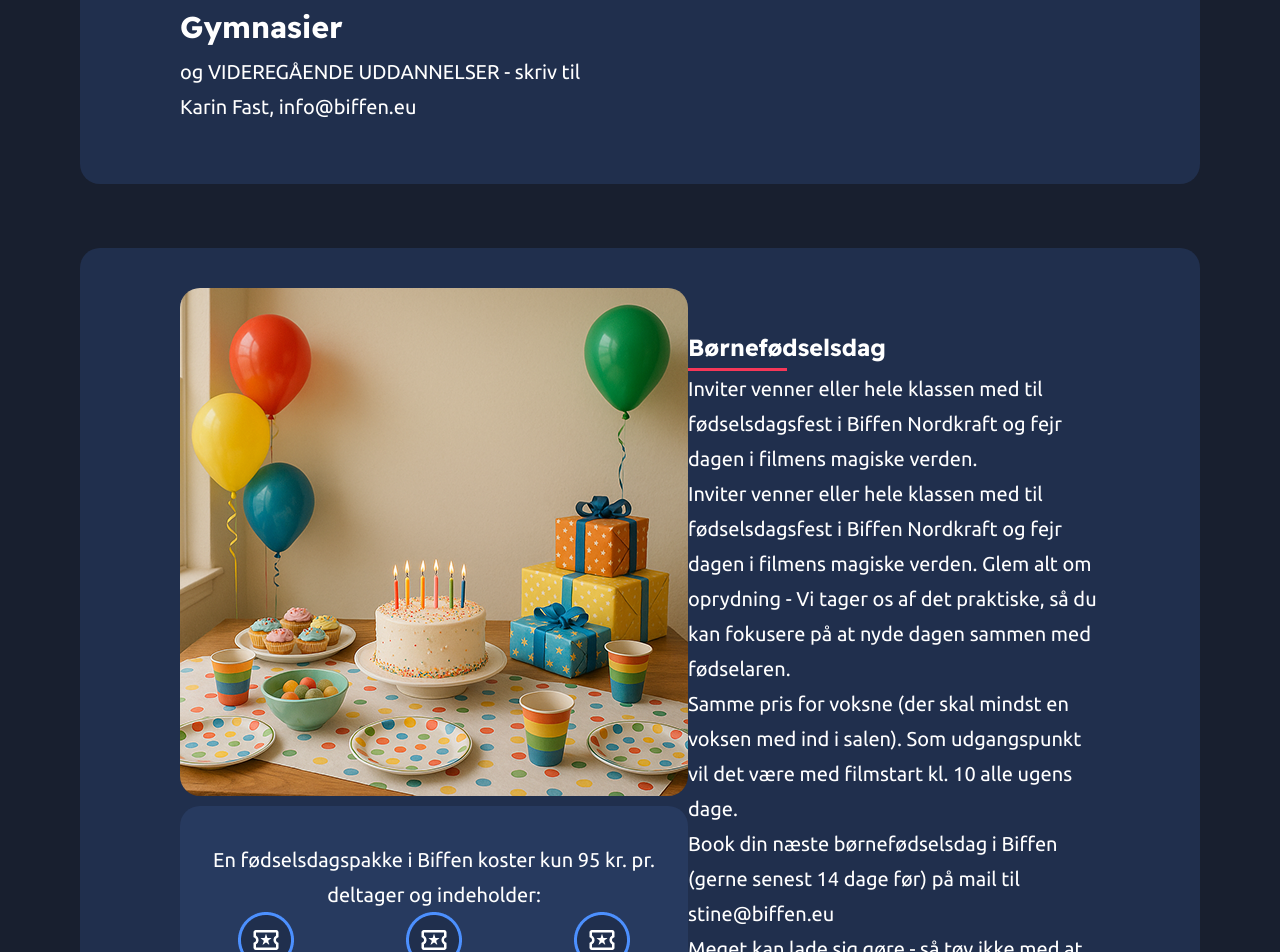
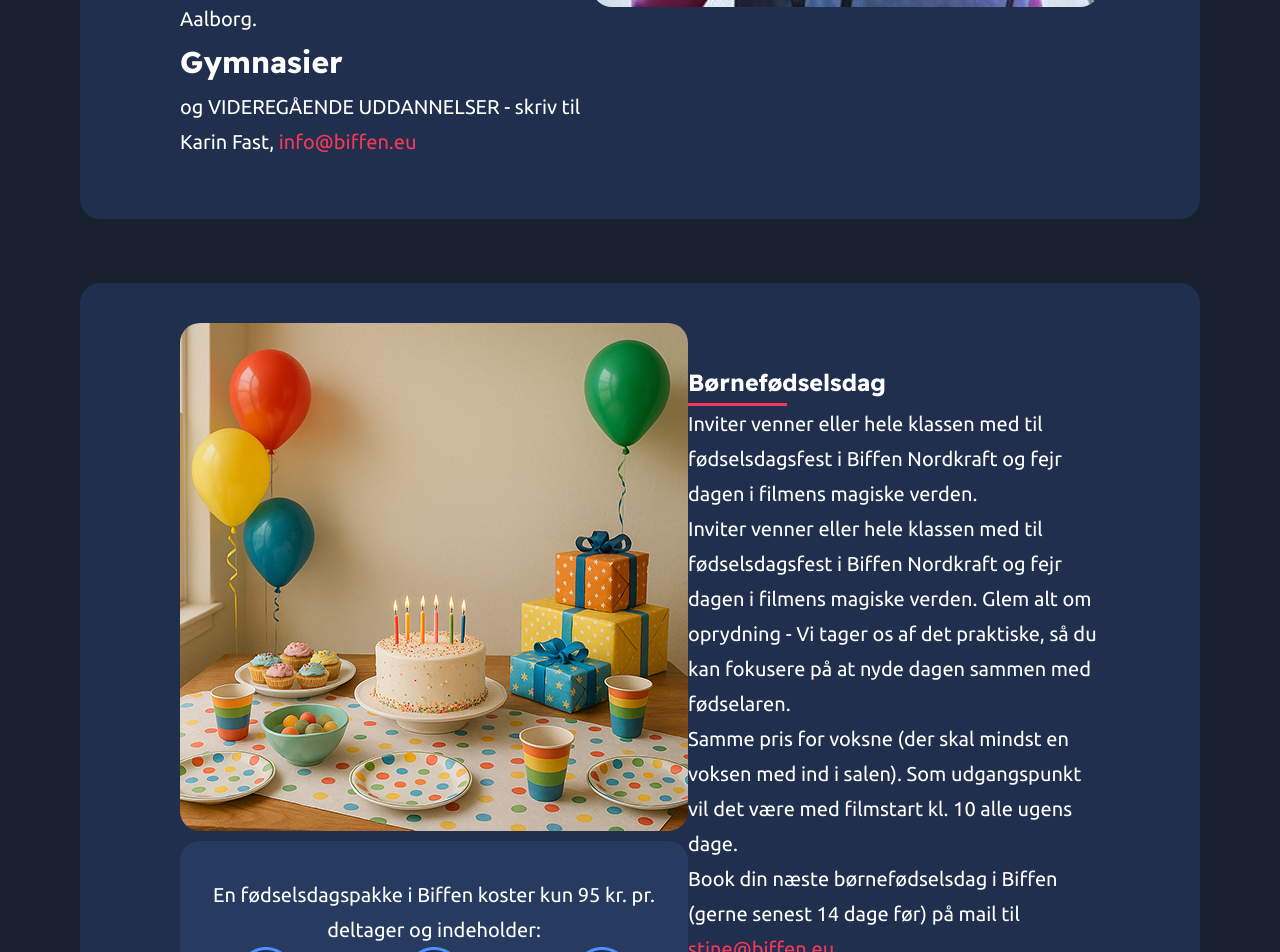
Before and after one commit to rasmussoender/MMD4-Biffen, a Nuxt app: page /book-en-sal in a window 1280 px wide. Shown: the part 1540-2492 px from the top of the page. Built offline with nearby package versions, Linux system fonts and the light colour scheme.

Commit message:
Update book-en-sal.vue

```diff
--- a/pages/book-en-sal.vue
+++ b/pages/book-en-sal.vue
@@ -17,6 +17,7 @@ import Header from '@/components/Header.vue';
     <p>Både private og virksomheder kan leje biografsal og café til arrangementer og events.</p>
     <p>Digitalt udstyr til film, billeder og lyd af enhver art og i bedste kvalitet forefindes, ligesom caféen kan benyttes til afholdelse af forskellige typer arrangementer. Salen kan også benyttes til forelæsninger, debat eller andet.</p>
     <p>Biffen tilbyder desuden samarbejder med virksomheder, der ønsker at benytte biografens hyggelige rammer til at kræse om medarbejdere, kunder og samarbejdspartnere.</p>
+    <p>Kontakt Karin Fast, <span class="red">info@biffen.eu</span></p>
     </div>
   </section>
 
@@ -33,7 +34,7 @@ import Header from '@/components/Header.vue';
     <p>Størstedelen af de nordjyske skoler booker hvert skoleår den lokale biograf som klasselokale, og ca. titusindvis af børn og unge går på udflugt ind i verdener, historiske perioder og konflikter, de kan spejle sig i og blive klogere på livet af at besøge. Intet rum i børns aktuelle virkelighed egner sig bedre hertil end netop biografens rum.</p>
     <p>Med Skolen I Biografen er ikke blot en udflugt ind i filmens magiske univers. Det er også anledning til at præsentere tidens børn og unge for film og filmnationer, de ikke selv kunne drømme om at besøge. Med Skolen I Biografen tilrettelægges og administreres af UCN, Center for Undervisningsmaterialer i Aalborg.</p>
     <h2>Gymnasier</h2>
-    <p>og VIDEREGÅENDE UDDANNELSER - skriv til Karin Fast, info@biffen.eu</p>
+    <p>og VIDEREGÅENDE UDDANNELSER - skriv til Karin Fast, <span class="red">info@biffen.eu</span></p>
     </div>
   </section>
 
@@ -72,7 +73,7 @@ import Header from '@/components/Header.vue';
     <p>Inviter venner eller hele klassen med til fødselsdagsfest i Biffen Nordkraft og fejr dagen i filmens magiske verden.</p>
     <p>Inviter venner eller hele klassen med til fødselsdagsfest i Biffen Nordkraft og fejr dagen i filmens magiske verden. Glem alt om oprydning - Vi tager os af det praktiske, så du kan fokusere på at nyde dagen sammen med fødselaren.</p>
     <p>Samme pris for voksne (der skal mindst en voksen med ind i salen). Som udgangspunkt vil det være med filmstart kl. 10 alle ugens dage.</p>
-    <p>Book din næste børnefødselsdag i Biffen (gerne senest 14 dage før) på mail til stine@biffen.eu</p>
+    <p>Book din næste børnefødselsdag i Biffen (gerne senest 14 dage før) på mail til <span class="red">stine@biffen.eu</span></p>
     <p>Meget kan lade sig gøre - så tøv ikke med at kontakte os for at høre om andre muligheder.</p>
     <p>Vi glæder os til at fejre dagen med jer!</p>
     </article>
@@ -82,6 +83,10 @@ import Header from '@/components/Header.vue';
 </template>
 
 <style scoped>
+
+.red{
+  color: var(--interactive-red);
+}
 
 .notShow{
   display: block;
@@ -185,6 +190,7 @@ h1,h2,h3,h4,h5,h6{
     grid-template-columns: repeat(2,1fr);
     align-items: center;
     padding: 40px 100px;
+
   }
   .birthday{
     display: grid;
```
